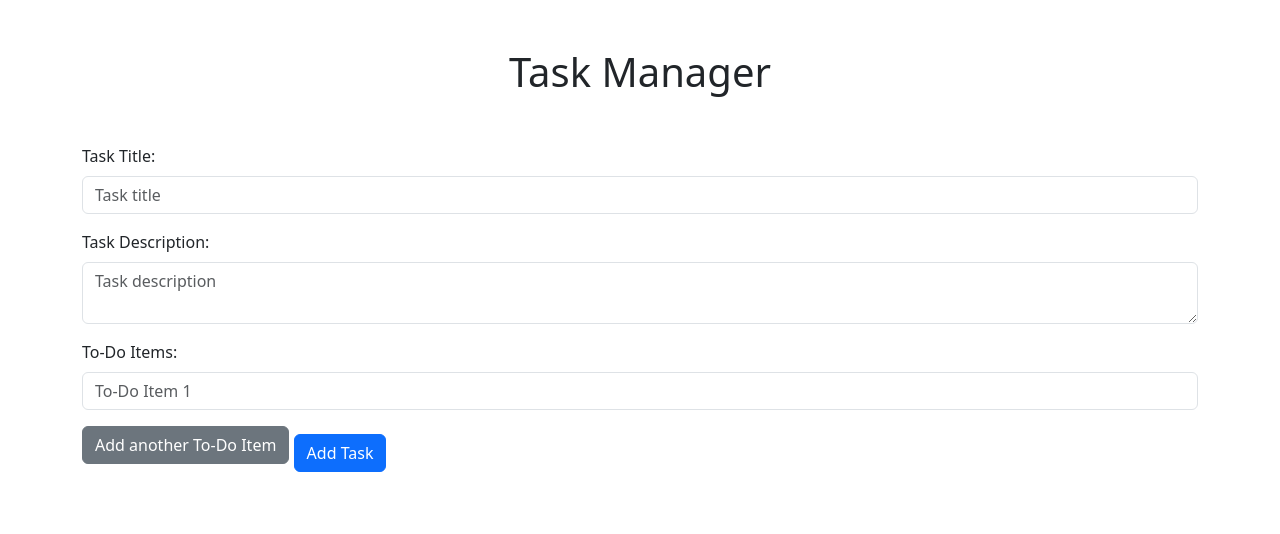
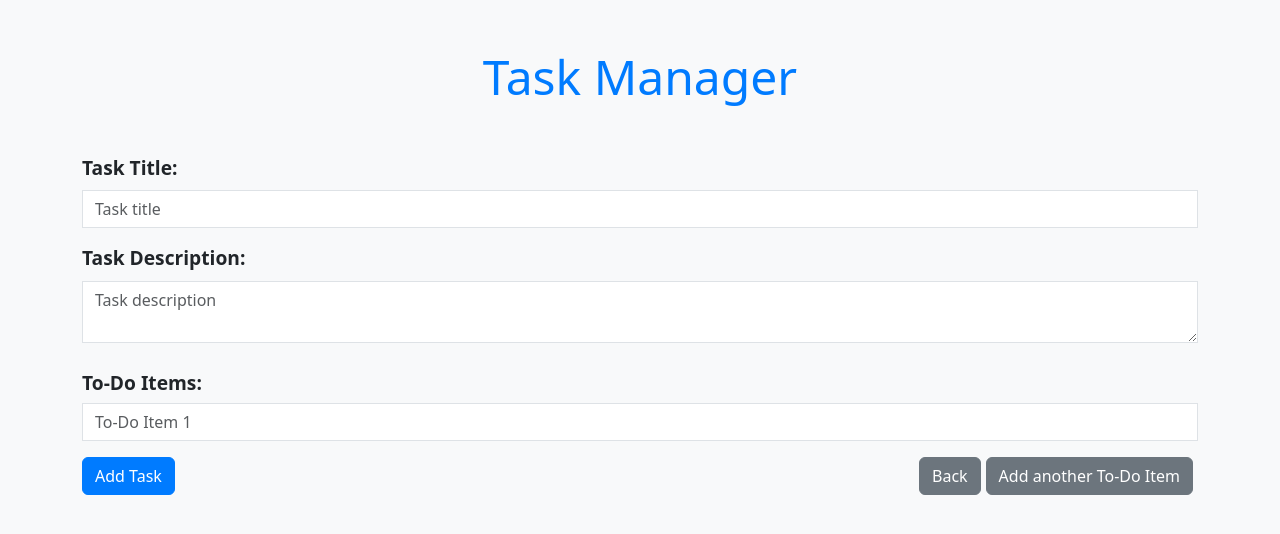
Before and after one commit to DivinusMessor/taskManager, a Flask app: page /add-task in a window 1280 px wide. Shown: the top 534 px of the page. Run offline with Flask 3, Linux system fonts and the light colour scheme.

Commit message:
everything should be working, back button addded, and some css added. functionality looking to get is maybe add way to move tasks around page? better design? and move to app

```diff
--- a/app.py
+++ b/app.py
@@ -10,6 +10,7 @@ SQLALCHEMY_TRACK_MODIFICATIONS = False
 
 # Create flask app and configure it to use the config file
 app = Flask(__name__)
+app.debug = True
 app.config['SQLALCHEMY_DATABASE_URI'] = SQLALCHEMY_DATABASE_URI
 app.config['SQLALCHEMY_TRACK_MODIFICATIONS'] = SQLALCHEMY_TRACK_MODIFICATIONS
 
--- /dev/null
+++ b/static/css/styles.css
@@ -0,0 +1,105 @@
+/* Add a background color to the body */
+body {
+  background-color: #f8f9fa;
+}
+
+/* Add a margin to the container */
+.container {
+  margin-top: 30px;
+  margin-bottom: 30px;
+}
+
+/* Style the Task Manager header */
+h1 {
+  font-size: 3rem;
+  text-align: center;
+  color: #007bff;
+}
+
+/* Style the "Add Task" button */
+.btn-primary {
+  background-color: #007bff;
+  border-color: #007bff;
+}
+
+/* Style the "Add another To-Do Item" button */
+.btn-secondary {
+  background-color: #6c757d;
+  border-color: #6c757d;
+}
+
+/* Style the "Add Task" form fields */
+.form-control {
+  border-radius: 0;
+}
+
+/* Style the "Add Task" form labels */
+.form-label {
+  font-size: 1.2rem;
+  font-weight: bold;
+}
+
+/* Style the "To-Do Items" labels */
+#todos-container .form-label {
+  margin-top: 10px;
+  margin-bottom: 5px;
+}
+
+/* Style the "To-Do Items" input fields */
+#todos-container .form-control {
+  margin-bottom: 5px;
+}
+
+/* Style the "Delete" and "Edit" buttons in the task cards */
+.btn-danger, .btn-secondary {
+  margin-right: 5px;
+  margin-bottom: 5px;
+  float: right;
+}
+
+/* Style the "Add Todo" button in the task cards */
+.add-todo-button {
+  position: absolute;
+  bottom: 0;
+  right: 0;
+}
+
+/* Style the task cards */
+.card {
+  margin-bottom: 20px;
+}
+
+/* Style the task card titles */
+.card-title {
+  font-size: 2rem;
+}
+
+/* Style the task card todo items */
+.list-group-item {
+  position: relative;
+  padding-left: 30px;
+  margin-bottom: 5px;
+}
+
+/* Style the task card todo item checkboxes */
+.list-group-item input[type=checkbox] {
+  position: absolute;
+  left: 0;
+  top: 0;
+}
+
+/* Style the task card todo item remove buttons */
+.remove-todo {
+  position: absolute;
+  right: 0;
+  top: 0;
+}
+
+/* Style the task card todo item content */
+.list-group-item span {
+  display: inline-block;
+  width: calc(100% - 70px);
+  overflow-wrap: break-word;
+  word-wrap: break-word;
+  hyphens: auto;
+}
--- a/templates/add_task.html
+++ b/templates/add_task.html
@@ -14,6 +14,7 @@
       href="https://cdn.jsdelivr.net/npm/bootstrap@5.3.0-alpha1/dist/css/bootstrap.min.css"
       rel="stylesheet"
     />
+    <link rel="stylesheet" type="text/css" href="{{ url_for('static', filename='css/styles.css') }}">
   </head>
   <body>
     <div class="container">
@@ -61,6 +62,7 @@
           Add another To-Do Item
         </button>
         <button type="submit" class="btn btn-primary">Add Task</button>
+        <a href="{{ url_for('index') }}" class="btn btn-secondary mb-3">Back</a>
       </form>
       <div id="task-list" class="mt-5">
         <!-- Tasks will be displayed here -->
--- a/templates/index.html
+++ b/templates/index.html
@@ -17,6 +17,7 @@
       rel="stylesheet"
       href="https://cdnjs.cloudflare.com/ajax/libs/font-awesome/6.1.0/css/all.min.css"
     />
+    <link rel="stylesheet" type="text/css" href="{{ url_for('static', filename='css/styles.css') }}">
     <style>
       .hide-button {
         display: none;
```
